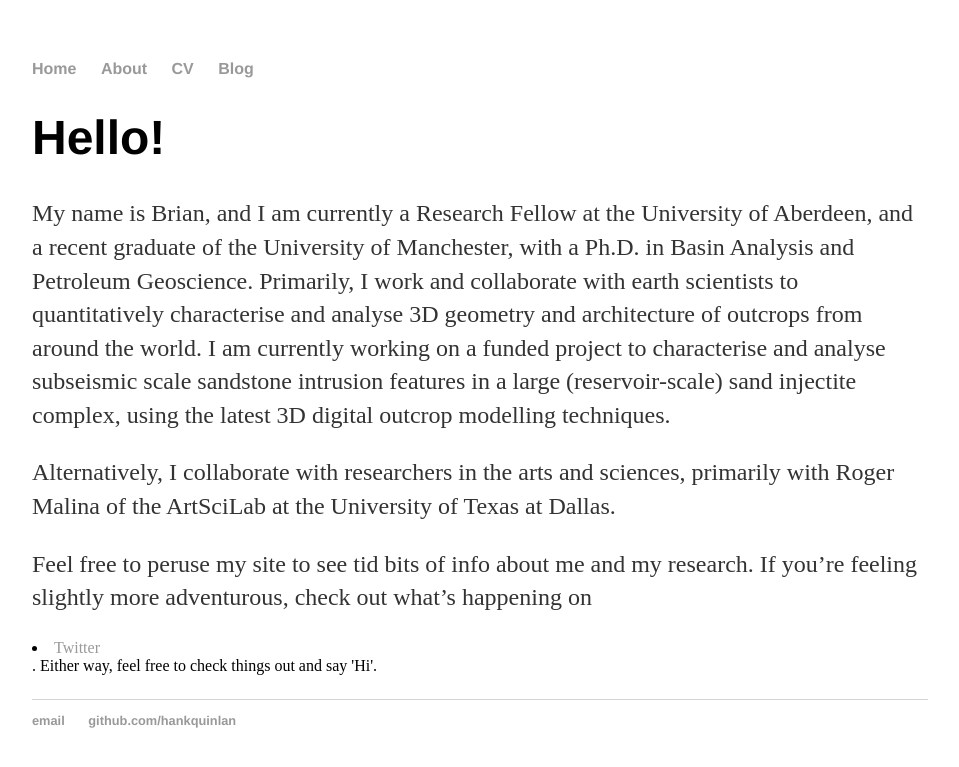
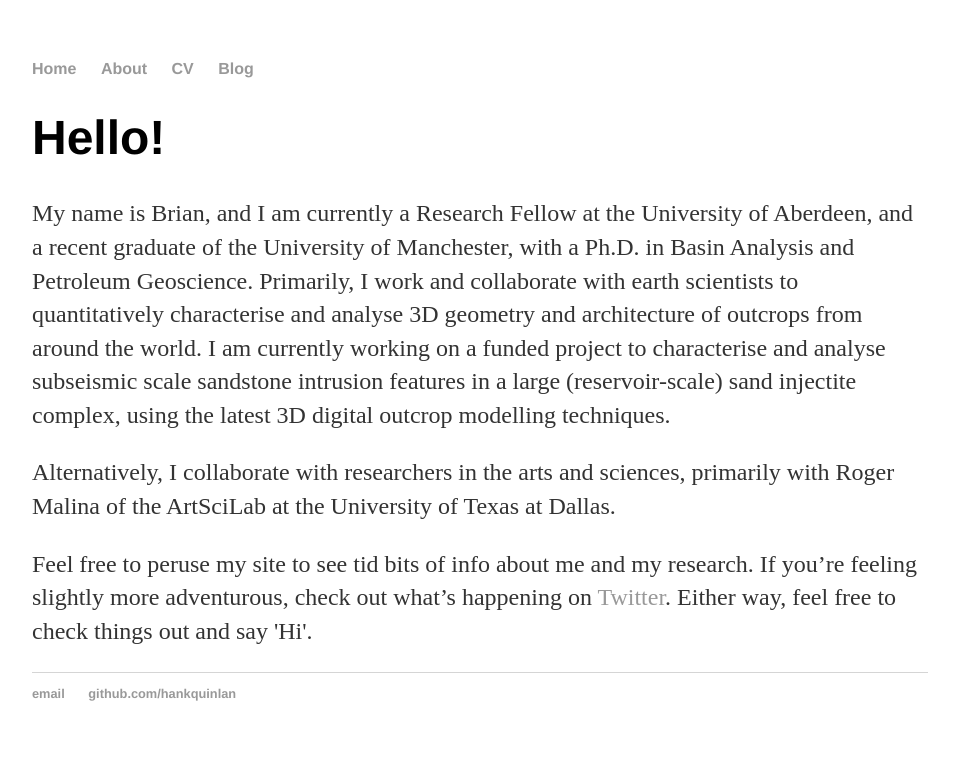
Before and after one commit to bsburnham/bsburnham.github.io, a Jekyll site: the page built from index.html, in a window 1280 px wide. Shown: the top 767 px of the page, without its empty margins (160-1119 px from the left). Built offline with Jekyll 4.4.1, drawn with Linux system fonts in a browser that asks for light colours.

```diff
--- a/index.html
+++ b/index.html
@@ -14,7 +14,7 @@ title: Brian Burnham, PhD
 	at the University of Texas at Dallas.
 	</p>
 	<p>Feel free to peruse my site to see tid bits of info about me and my research. If you’re feeling slightly more
-	adventurous, check out what’s happening on <li><a href="https://twitter.com/bsburnham">Twitter</a></li>. Either way,
+	adventurous, check out what’s happening on <a href="https://twitter.com/bsburnham">Twitter</a>. Either way,
 	feel free to check things out and say 'Hi'.
 	</p>
 </div><!-- /.blurb -->
```
